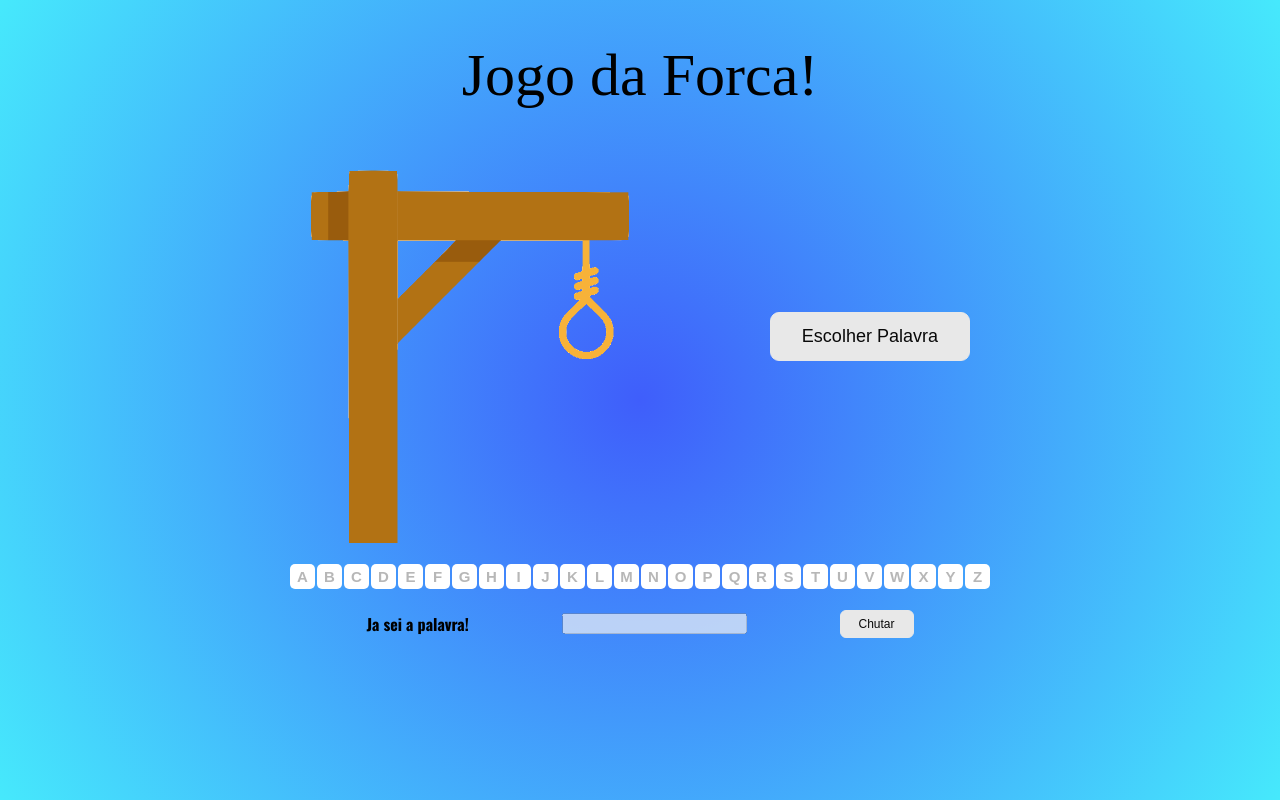
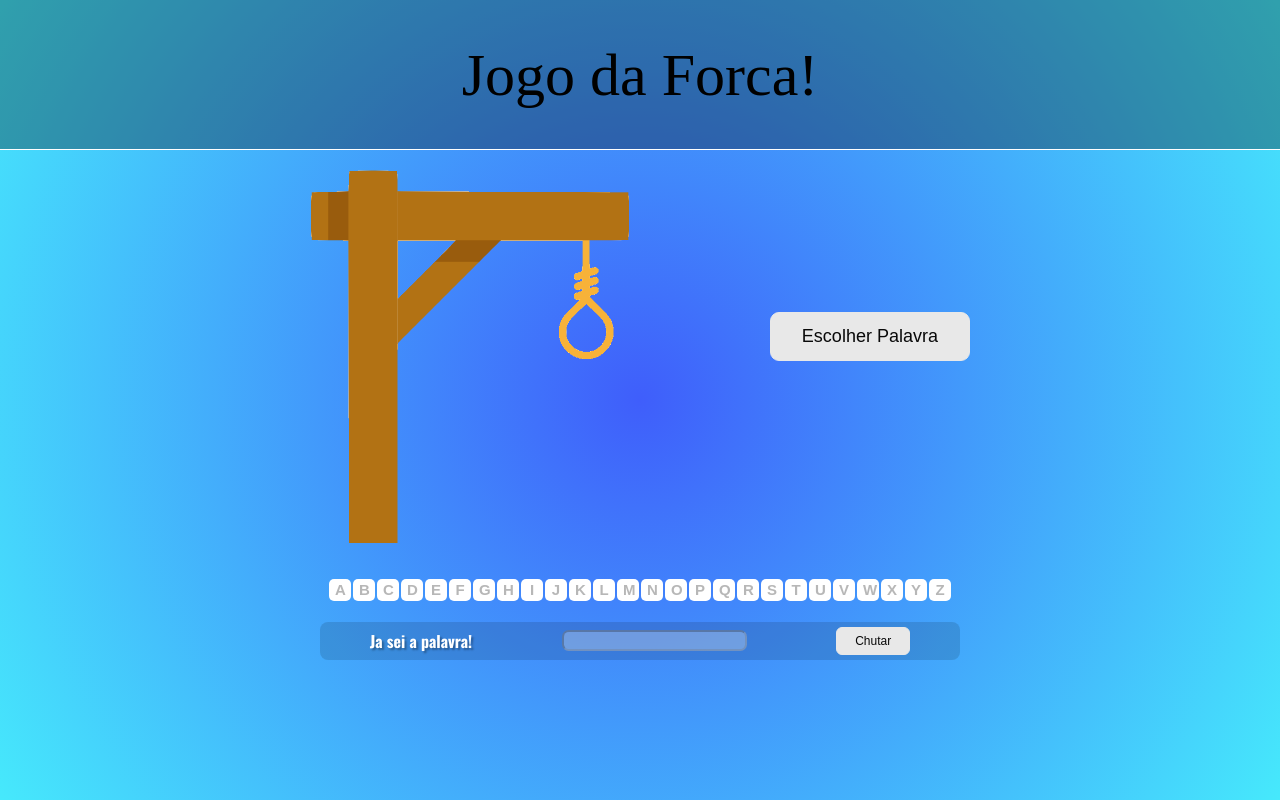
Before and after one commit to lucaspaulii/jogodaforca, a React app: page / in a window 1280 px wide. Built offline with nearby package versions, Linux system fonts and the light colour scheme; a web font is replaced by a local one.

Commit message:
changing some layout

```diff
--- a/src/CSS/style.css
+++ b/src/CSS/style.css
@@ -7,7 +7,11 @@
   height: 150px;
   display: flex;
   align-items: center;
+  justify-content: center;
   font-family: "Bungee Spice", cursive;
+  border-bottom: 1px solid #ffffff;
+  width: 100%;
+  background-color: #00000050;
 }
 .content {
   background: rgb(63, 94, 251);
@@ -44,7 +48,9 @@ img {
   display: flex;
   flex-wrap: wrap;
   justify-content: center;
-  width: 80%;
+  max-width: 80%;
+  min-width: 50%;
+  margin-top: 15px;
   margin-bottom: 20px;
 }
 .letters button {
@@ -54,8 +60,8 @@ img {
   background-color: #ffffff;
   border: none;
   border-radius: 5px;
-  width: 25px;
-  height: 25px;
+  width: 22px;
+  height: 22px;
 }
 .inputGuess {
   display: flex;
@@ -63,8 +69,14 @@ img {
   justify-content: space-around;
   max-width: 80%;
   min-width: 50%;
-  margin-bottom: 20px;
   font-weight: 700;
+  background-color: #00000021;
+  padding: 5px;
+  border-radius: 0.5em;
+}
+.inputGuess p {
+  color: #ffffff;
+  text-shadow: 2px 2px 2px #00000050;
 }
 .inputGuess button {
   color: #090909;
@@ -73,6 +85,9 @@ img {
   border-radius: 0.5em;
   background: #e8e8e8;
   border: 1px solid #e8e8e8;
+}
+.inputGuess input {
+  border-radius: 0.5em;
 }
 .correctLetter {
   background-color: lightgreen !important;
--- a/src/Components/App.js
+++ b/src/Components/App.js
@@ -183,12 +183,12 @@ export default function App() {
             {winGame ? (
               <img
                 src="https://images.squarespace-cdn.com/content/v1/5b0a1425d274cbde7c3c941f/1551408776853-YVODTGJ1KL4R0X5VJK0C/Bucket-Trophy.gif?format=300w"
-                alt="winner image"
+                alt="winner"
               />
             ) : loseGame ? (
               <img
                 src="https://img.devrant.com/devrant/rant/r_72964_MB8Vw.gif"
-                alt="loser image"
+                alt="loser"
               />
             ) : (
               ""
```
